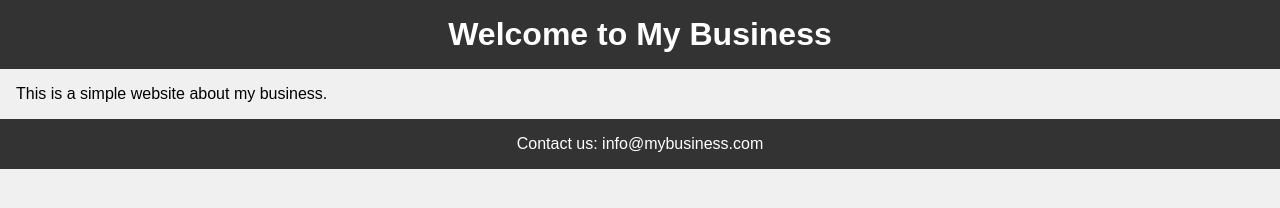
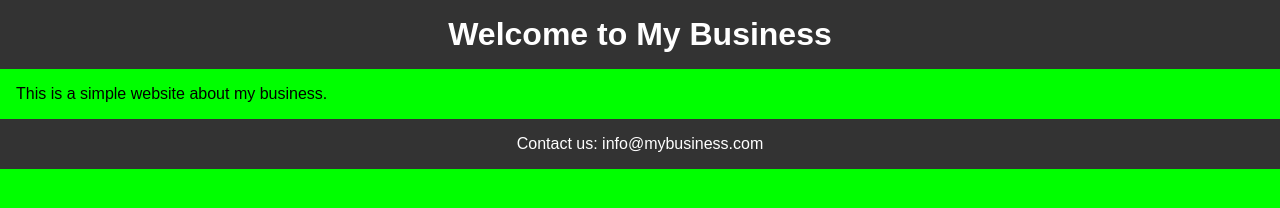
Before and after one commit to Pesvi96/Web-study, a plain HTML site: page index.html in a window 1280 px wide. Drawn offline with Linux system fonts and the light colour scheme; files that its build step writes are made by us from their sources.

Commit message:
Update style.css

```diff
--- a/style.css
+++ b/style.css
@@ -6,7 +6,7 @@ body, h1, p {
 
 /* Set a background color for the body */
 body {
-    background-color: #f0f0f0;
+    background-color: #00FF00;
     font-family: Arial, sans-serif;
 }
 
```
